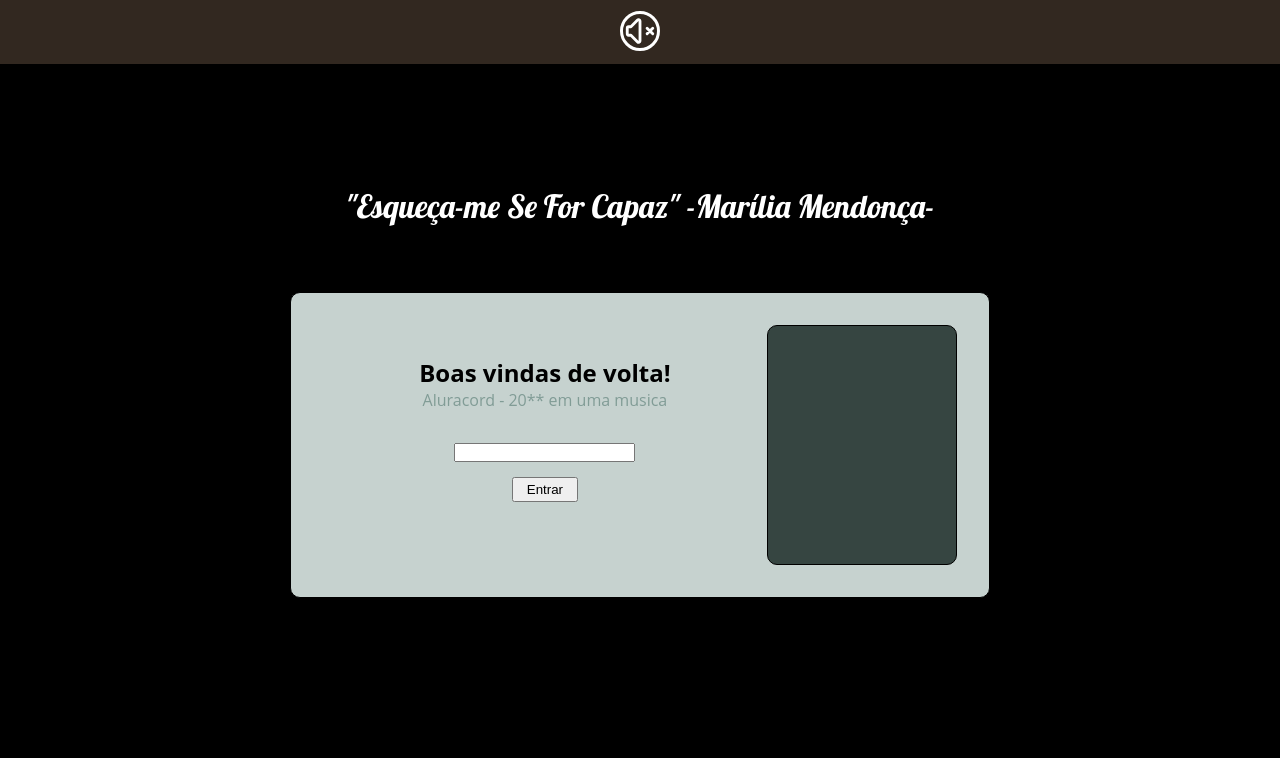
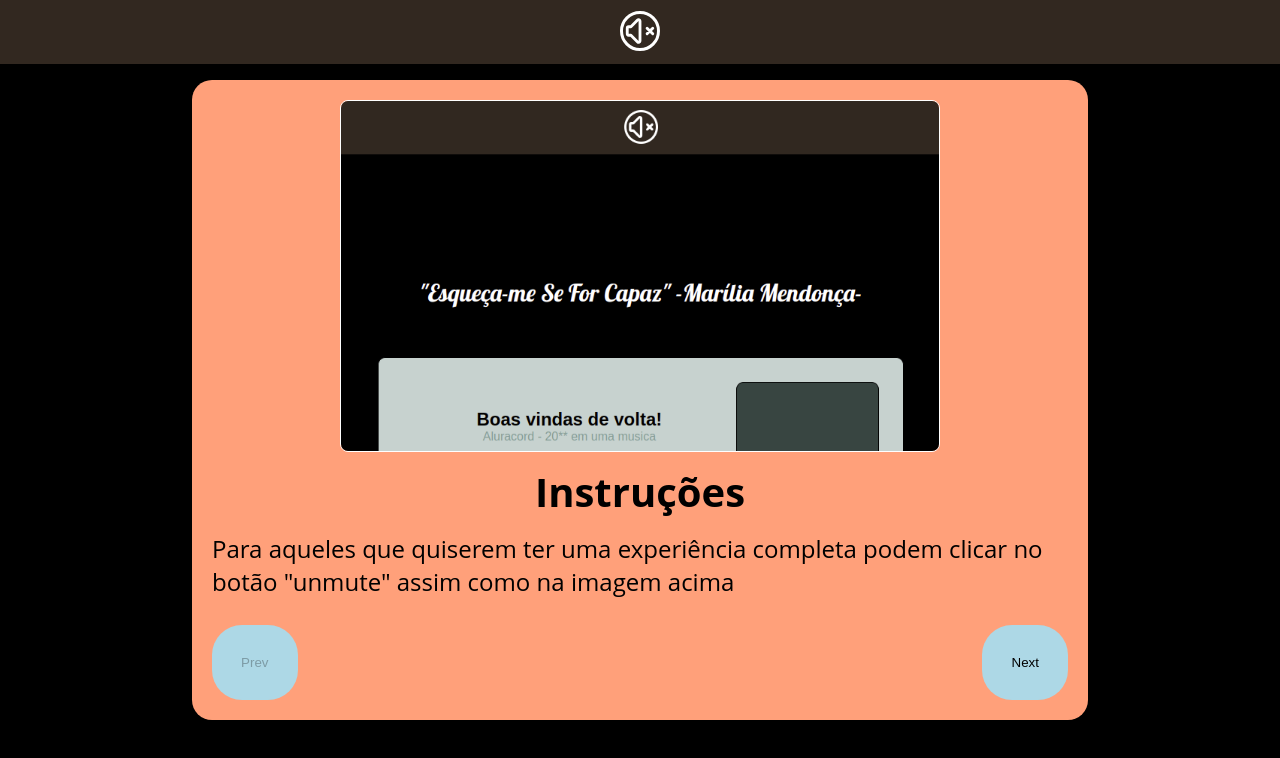
Before and after one commit to VTramon/Aluracord, a Next.js app: page / in a window 1280 px wide. Shown: the top 758 px of the page. Built offline with nearby package versions, Linux system fonts and the light colour scheme.

Commit message:
added an modal with use instructions

```diff
--- /dev/null
+++ b/src/components/Instructions/index.tsx
@@ -0,0 +1,78 @@
+import { useEffect, useState } from 'react'
+import styles from './style.module.scss'
+
+const Instructions = () => {
+  const [imgPage, setImgPage] = useState<number>(1)
+  const [instructionsIsOpen, setInstructionsIsOpen] = useState(false)
+
+  const handleNever = () => {
+    localStorage.setItem('Instructions', 'true')
+    setInstructionsIsOpen(false)
+  }
+
+  useEffect(() => {
+    const alreadyKnow = localStorage.getItem('Instructions')
+    if (!alreadyKnow) {
+      setInstructionsIsOpen(true)
+    }
+  }, [])
+
+  return (
+    <>
+      {instructionsIsOpen && (
+        <section className={styles.background}>
+          <div className={styles.instructionsBox}>
+            <img src={`/images/instructions-${imgPage}.png`} alt="" />
+
+            {imgPage === 1 ? (
+              <>
+                <h2>Instruções</h2>
+                <p>
+                  Para aqueles que quiserem ter uma experiência completa podem
+                  clicar no botão "unmute" assim como na imagem acima
+                </p>
+              </>
+            ) : (
+              <p>
+                Assim que entrar na página de chat poderá escolher quais das
+                muscias quiser ouvir. Não esquecer do clicar no botão "unmute".
+              </p>
+            )}
+            <div>
+              <button
+                onClick={() => {
+                  setImgPage(imgPage - 1)
+                  console.log(imgPage)
+                }}
+                disabled={imgPage <= 1}
+              >
+                Prev
+              </button>
+
+              {imgPage === 2 && (
+                <button onClick={handleNever}>Não mostrar novamente</button>
+              )}
+
+              {imgPage === 2 ? (
+                <button onClick={() => setInstructionsIsOpen(false)}>
+                  Até mais
+                </button>
+              ) : (
+                <button
+                  onClick={() => {
+                    setImgPage(imgPage + 1)
+                    console.log(imgPage)
+                  }}
+                >
+                  Next
+                </button>
+              )}
+            </div>
+          </div>
+        </section>
+      )}
+    </>
+  )
+}
+
+export { Instructions }
--- /dev/null
+++ b/src/components/Instructions/style.module.scss
@@ -0,0 +1,61 @@
+.background {
+  position: absolute;
+  top: 0;
+  right: 0;
+  left: 0;
+  bottom: 0;
+  display: flex;
+  justify-content: center;
+  align-items: center;
+  z-index: 1000;
+}
+
+.instructionsBox {
+  position: absolute;
+  display: flex;
+  flex-direction: column;
+  justify-content: space-between;
+  align-items: center;
+  object-fit: cover;
+  background-color: lightsalmon;
+  height: 80vh;
+  width: 70vw;
+  border-radius: 20px;
+  padding: 20px;
+
+  h2 {
+    font-size: 2.5em;
+  }
+  p {
+    font-size: 1.5em;
+  }
+
+  img {
+    width: 600px;
+    max-width: 80%;
+    border: 1px solid white;
+    border-radius: 8px;
+
+    &:hover {
+      transform: scale(1.5);
+    }
+  }
+
+  div {
+    display: flex;
+    justify-content: space-between;
+    align-items: flex-end;
+    height: 100px;
+    max-height: 15%;
+    width: 100%;
+
+    button {
+      background-color: lightblue;
+      border: none;
+      border-radius: 30px;
+      height: 75px;
+      width: 10%;
+      cursor: pointer;
+    }
+  }
+}
--- a/src/pages/index.tsx
+++ b/src/pages/index.tsx
@@ -1,9 +1,11 @@
+import { Instructions } from '../components/Instructions'
 import { Layout } from '../components/Layout'
 import { Welcome } from '../components/Welcome'
 
 export default function PaginaInicial() {
   return (
     <Layout location="index">
+      <Instructions />
       <Welcome />
     </Layout>
   )
```
Also changed, not shown: public/images/instructions-1.png (added), public/images/instructions-2.png (added).
